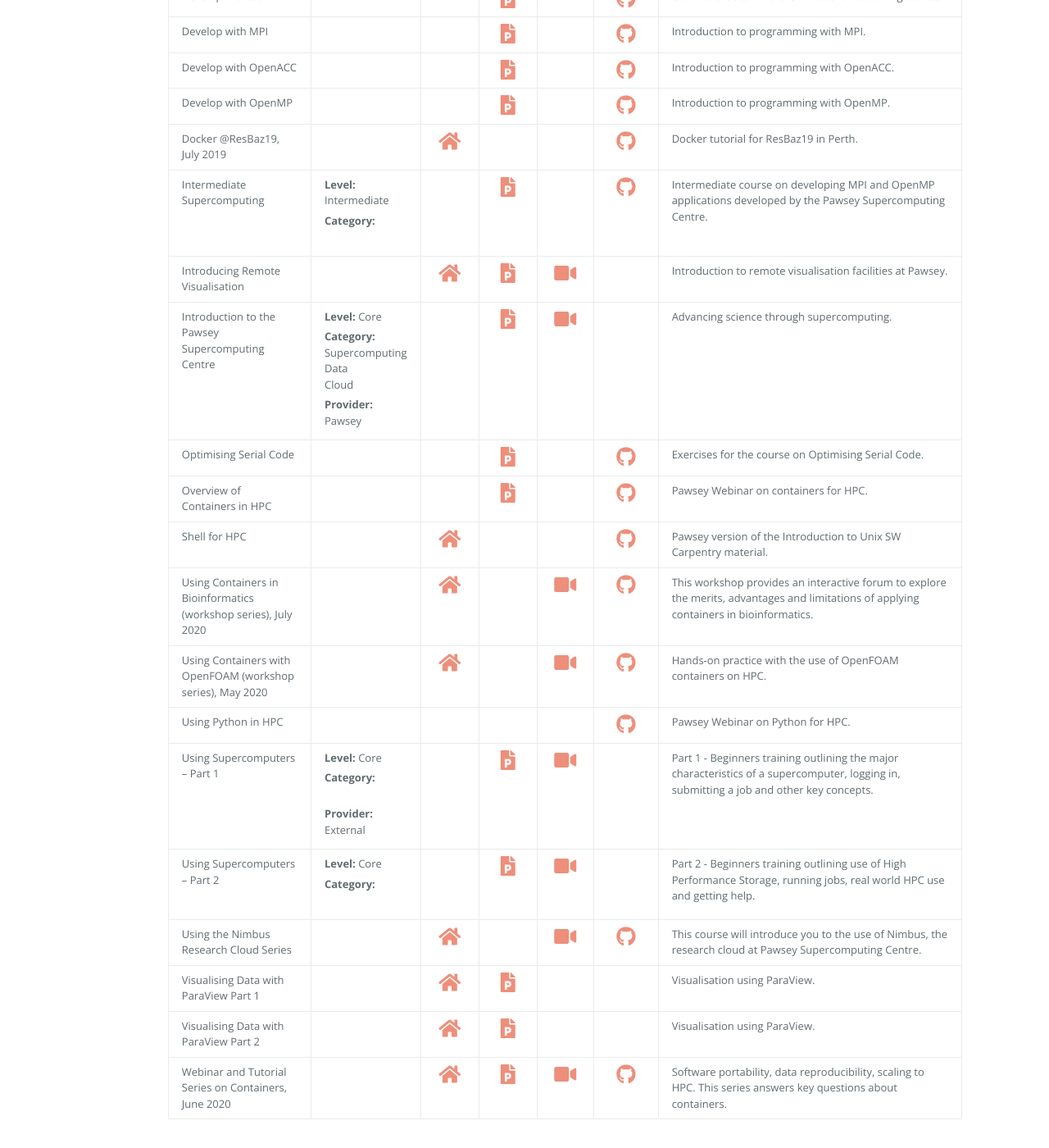
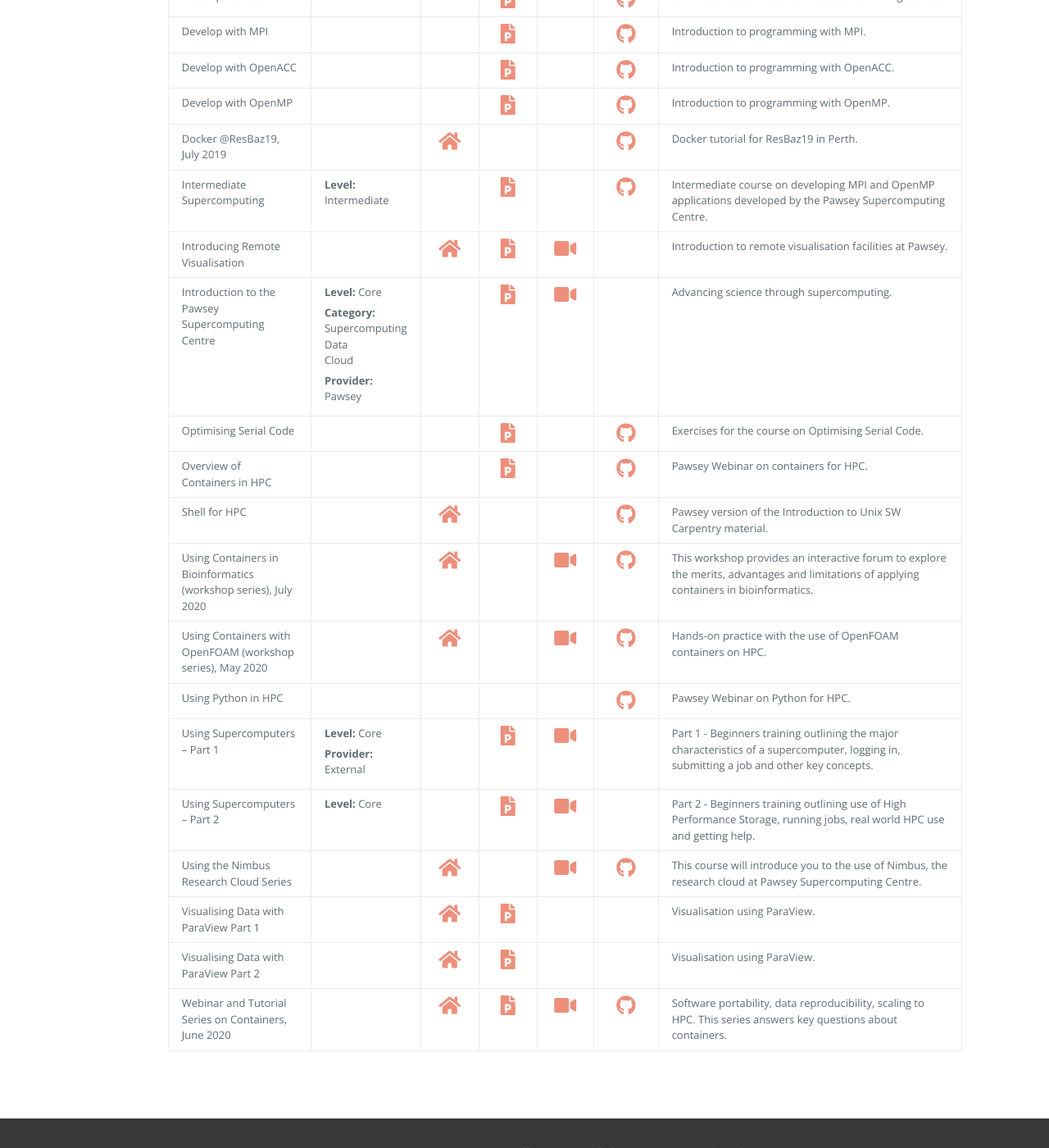
Before and after one commit to ratkinson0405/ratkinson0405.github.io, a Jekyll site: the page built from training.md, in a window 1280 px wide and 1400 px high, scrolled down 726 px. Shown: the whole window at 82% size. Built offline with Jekyll 4.4.1, drawn with Linux system fonts in a browser that asks for light colours; our own code applies the rules of GitHub Pages for plain Markdown files; the repository's description, which GitHub fills in, is left out; part of the change alters nothing that is shown.

Commit message:
Update links.yml

```diff
--- a/_data/links.yml
+++ b/_data/links.yml
@@ -14,7 +14,6 @@ tableData:
   description: Part 1 - Beginners training outlining the major characteristics of a supercomputer, logging in, submitting a job and other key concepts.
   pageName: training.md
   level: Core
-  category: Supercomputing
   provider: External
   ppt: https://support.pawsey.org.au/documentation/download/attachments/2162899/UsingSupercomputersPart1V01.pdf?api=v2
   vid: https://www.youtube.com/watch?v=5myCBDNn5is&list=PLmu61dgAX-aZfevU9ZmtQ13bbOeF1GY5u&index=3
@@ -22,14 +21,12 @@ tableData:
   description: Part 2 - Beginners training outlining use of High Performance Storage, running jobs, real world HPC use and getting help.
   pageName: training.md
   level: Core
-  category: Supercomputing
   ppt: https://support.pawsey.org.au/documentation/download/attachments/2162899/UsingSupercomputersPart2V01.pdf?api=v2
   vid: https://www.youtube.com/watch?v=l-S_dzCHcKk&list=PLmu61dgAX-aZfevU9ZmtQ13bbOeF1GY5u&index=3
 - title: Intermediate Supercomputing
   description: Intermediate course on developing MPI and OpenMP applications developed by the Pawsey Supercomputing Centre.
   pageName: training.md
   level: Intermediate
-  category: Supercomputing
   ppt: https://support.pawsey.org.au/documentation/download/attachments/2162899/Intermediate%20Supercomputing.pdf?api=v2
   git: https://github.com/PawseySC/Intermediate-Supercomputing
 - title: Shell for HPC
```
